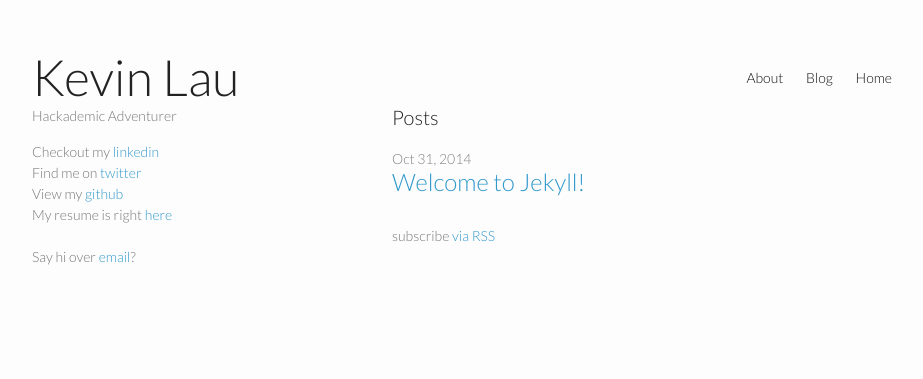
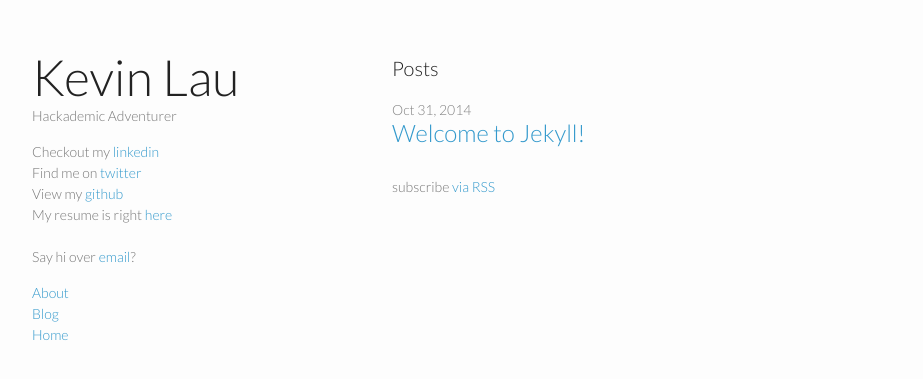
Before and after one commit to thekevlau/kevlau_blog, a Jekyll site: the page built from blogs.html, in a window 1280 px wide. Shown: the top 379 px of the page, without its empty margins (178-1101 px from the left). Built offline with Jekyll 4.4.1, drawn with Linux system fonts in a browser that asks for light colours.

Commit message:
fixed upper vertical alignment, fixed alignment in mobile view

```diff
--- a/_includes/header.html
+++ b/_includes/header.html
@@ -1,4 +1,3 @@
-<header>
 <h1 id="name" href="{{ site.baseurl }}/">{{ site.title }}</h1>
 <p>Hackademic Adventurer</p>
 
@@ -9,4 +8,3 @@
 My resume is right <a href="KevinLau.pdf" target="_blank">here</a> <br> <br>
 Say hi over <a href="mailto:me@kevinlau.me">email</a>?
 </p>
-</header>
--- /dev/null
+++ b/_includes/sidenavbar.html
@@ -0,0 +1,19 @@
+<p class="view">
+  <!-- need to fix the transition of nav bar to menu icon in mobile view. currently broken.
+  <nav class="site-nav">
+    <a href="#" class="menu-icon">
+      <svg viewBox="0 0 18 15">
+        <path fill="#424242" d="M18,1.484c0,0.82-0.665,1.484-1.484,1.484H1.484C0.665,2.969,0,2.304,0,1.484l0,0C0,0.665,0.665,0,1.484,0 h15.031C17.335,0,18,0.665,18,1.484L18,1.484z"/>
+        <path fill="#424242" d="M18,7.516C18,8.335,17.335,9,16.516,9H1.484C0.665,9,0,8.335,0,7.516l0,0c0-0.82,0.665-1.484,1.484-1.484 h15.031C17.335,6.031,18,6.696,18,7.516L18,7.516z"/>
+        <path fill="#424242" d="M18,13.516C18,14.335,17.335,15,16.516,15H1.484C0.665,15,0,14.335,0,13.516l0,0 c0-0.82,0.665-1.484,1.484-1.484h15.031C17.335,12.031,18,12.696,18,13.516L18,13.516z"/>
+      </svg>
+    </a>
+  </nav>
+-->
+
+  {% for page in site.pages %}
+    {% if page.title %}
+      <a class="page-link" href="{{ page.url | prepend: site.baseurl }}">{{ page.title }}</a><br>
+        {% endif %}
+  {% endfor %}
+</p>
--- a/_layouts/default.html
+++ b/_layouts/default.html
@@ -1,16 +1,17 @@
 <!DOCTYPE html>
 <html>
   {% include head.html %}
-  <div class="wrapper">
-    {% include header.html %}
+  <div class="wrapper" style="height:0%">
+    <header>
+      {% include header.html %}
+    </header>
     {% include navbar.html %}
   </div>
-
   <body>
-    <div class="wrapper">
-      <section>
-        {{ content }}
-      </section>
+  <div class="wrapper" style="height:0%">
+    <section>
+      {{ content }}
+    </section>
       <!-- OLD CONTENT INJECTION
       <div class="page-content">
         <div class="wrapper">
@@ -18,6 +19,6 @@
       </div> -->
       <!-- FOOTER spacing needs fixing and does not work yet {% include footer.html %} -->
 
-    </div>
+  </div>
   </body>
 </html>
--- a/_layouts/page.html
+++ b/_layouts/page.html
@@ -1,17 +1,22 @@
----
-layout: default
----
+<!DOCTYPE html>
+<html>
+  {% include head.html %}
+<div class="wrapper">
+  <header>
+    {% include header.html %}
+    {% include sidenavbar.html %}
+  </header>
+</div>
+<div class="wrapper">
+  <section>
+    {{ content }}
+  </section>
+      <!-- OLD CONTENT INJECTION
+      <div class="page-content">
+        <div class="wrapper">
+        </div>
+      </div> -->
+      <!-- FOOTER spacing needs fixing and does not work yet {% include footer.html %} -->
 
-{{ content }}
-
-<!-- <div class="post">
-
-  <header class="post-header">
-    <h1 class="post-title">{{ page.title }}</h1>
-  </header>
-
-  <article class="post-content">
-    {{ content }}
-  </article>
-
-</div>
+  </div>
+</html>
--- a/_layouts/post.html
+++ b/_layouts/post.html
@@ -1,5 +1,5 @@
 ---
-layout: default
+layout: page
 ---
 <div class="post">
 
--- a/blogs.html
+++ b/blogs.html
@@ -1,5 +1,5 @@
 ---
-layout: default
+layout: page
 title: Blog
 permalink: /blog/
 ---
--- a/stylesheets/styles.css
+++ b/stylesheets/styles.css
@@ -22,6 +22,12 @@
 
 h1 {
   font-size:28px;
+}
+
+.wrapper {
+  width:860px;
+  height:7px;
+  margin:0 auto;
 }
 
 section#headerspace {
@@ -54,11 +60,6 @@
   color:#777;
   margin-top:-0.6em;
   display:block;
-}
-
-.wrapper {
-  width:860px;
-  margin:0 auto;
 }
 
 blockquote {
@@ -194,9 +195,10 @@
 
 @media print, screen and (max-width: 960px) {
 
-  div.wrapper {
+  .wrapper {
     width:auto;
     margin:0;
+    height:0%;
   }
 
   header, section, footer {
```
Lines whose indentation alone changed are shown as unchanged.
